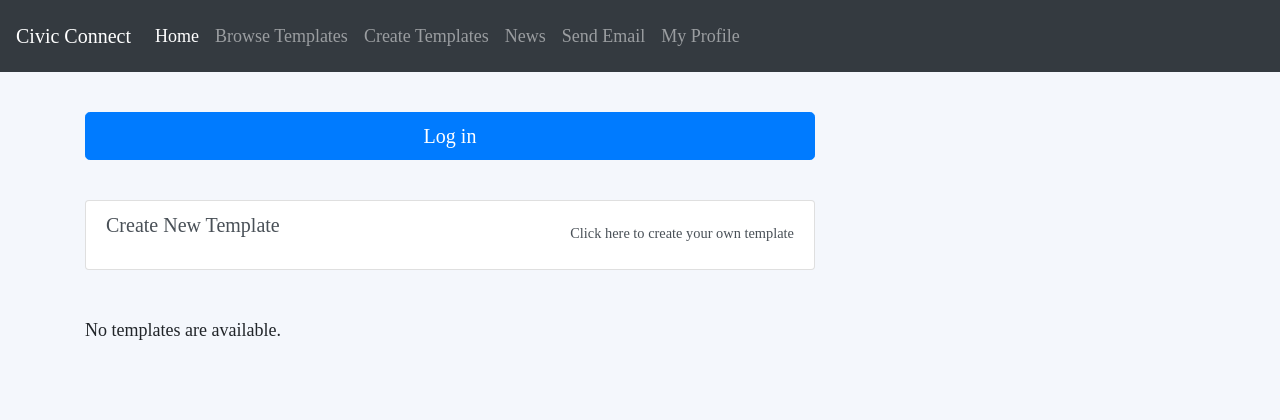
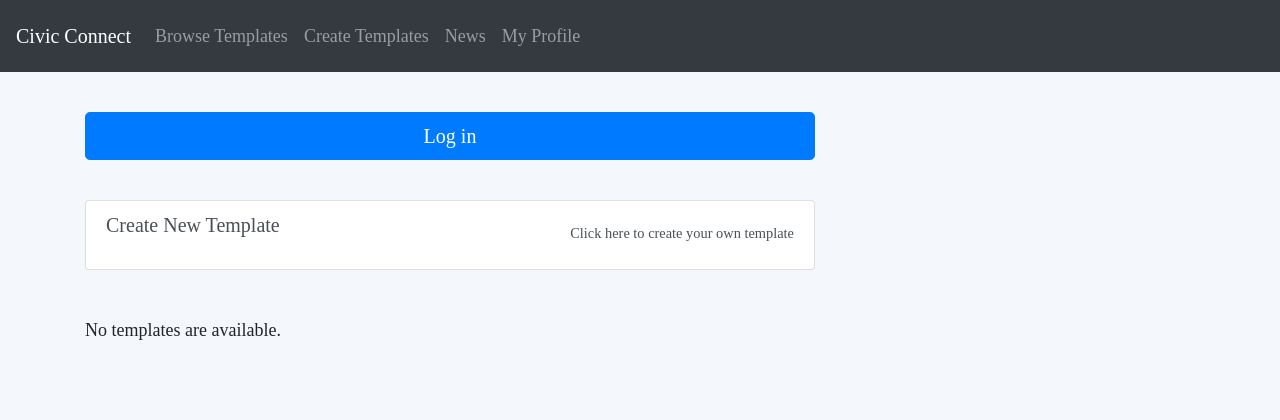
Before and after one commit to AnthonyEsquivel/CivicConnect, a Django app: page /browse/ in a window 1280 px wide. Shown: the top 420 px of the page. Run offline with Django 3.2, Linux system fonts and the light colour scheme; data that the repository does not hold is empty; some libraries are stand-ins or nearby versions.

Commit message:
navbar change

```diff
--- a/mainapp/templates/mainapp/base.html
+++ b/mainapp/templates/mainapp/base.html
@@ -19,12 +19,11 @@
         <button class="navbar-toggler" type="button" data-toggle="collapse" data-target="#navbarSupportedContent" aria-controls="navbarSupportedContent" aria-expanded="false" aria-label="Toggle navigation">
             <span class="navbar-toggler-icon"></span>
         </button>
-
         <div class="collapse navbar-collapse" id="navbarSupportedContent">
             <ul class="navbar-nav mr-auto">
-            <li class="nav-item active">
-                <a class="nav-link" href="/">Home <span class="sr-only">(current)</span></a>
-            </li>
+{#            <li class="nav-item active">#}
+{#                <a class="nav-link" href="/">Home <span class="sr-only">(current)</span></a>#}
+{#            </li>#}
             <li class="nav-item">
                 <a class="nav-link" href="/browse">Browse Templates</a>
             </li>
@@ -34,9 +33,9 @@
 			<li class="nav-item">
 				<a class="nav-link" href="/news">News</a>
 			  </li>
-			  <li class="nav-item">
-  				<a class="nav-link" href="/sendEmail">Send Email</a>
-  			  </li>
+{#			  <li class="nav-item">#}
+{#  				<a class="nav-link" href="/sendEmail">Send Email</a>#}
+{#  			  </li>#}
             <li class="nav-item">
                 <a class="nav-link" href="/profile">My Profile</a>
             </li>
```
